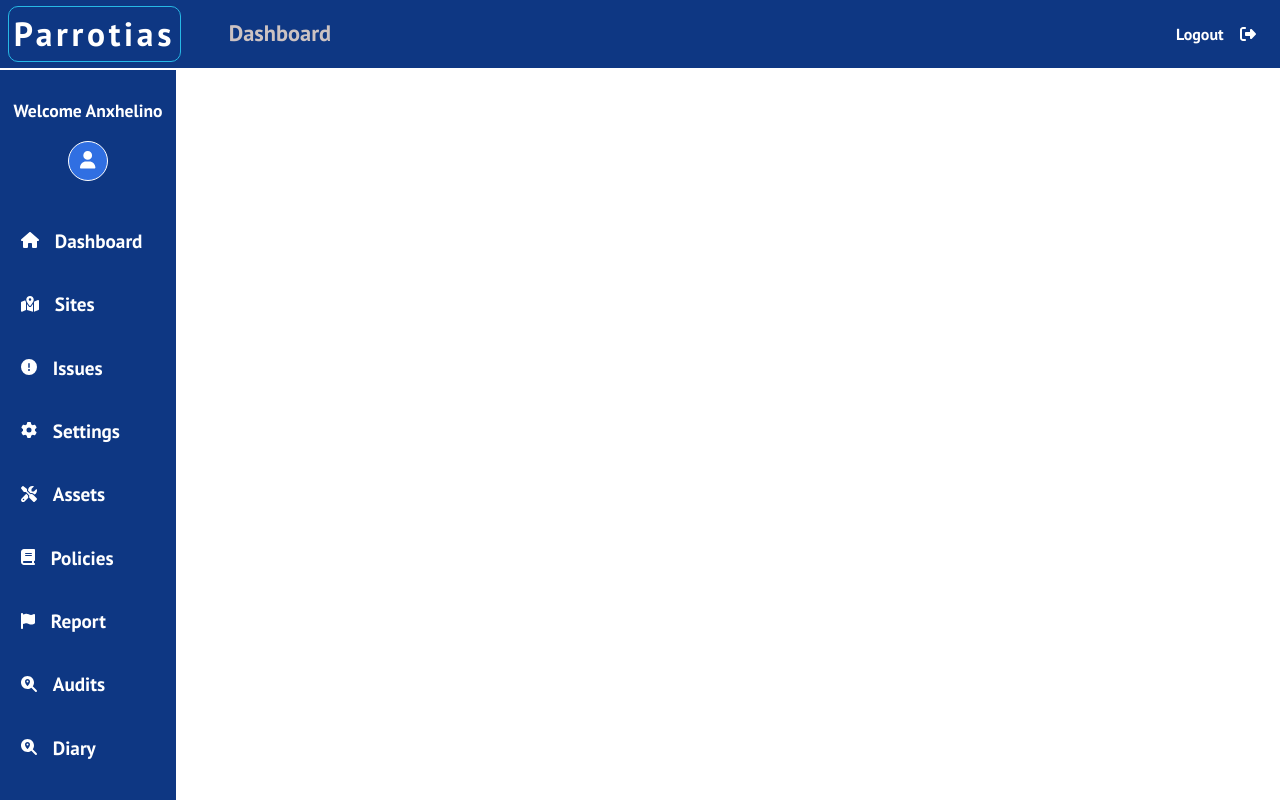
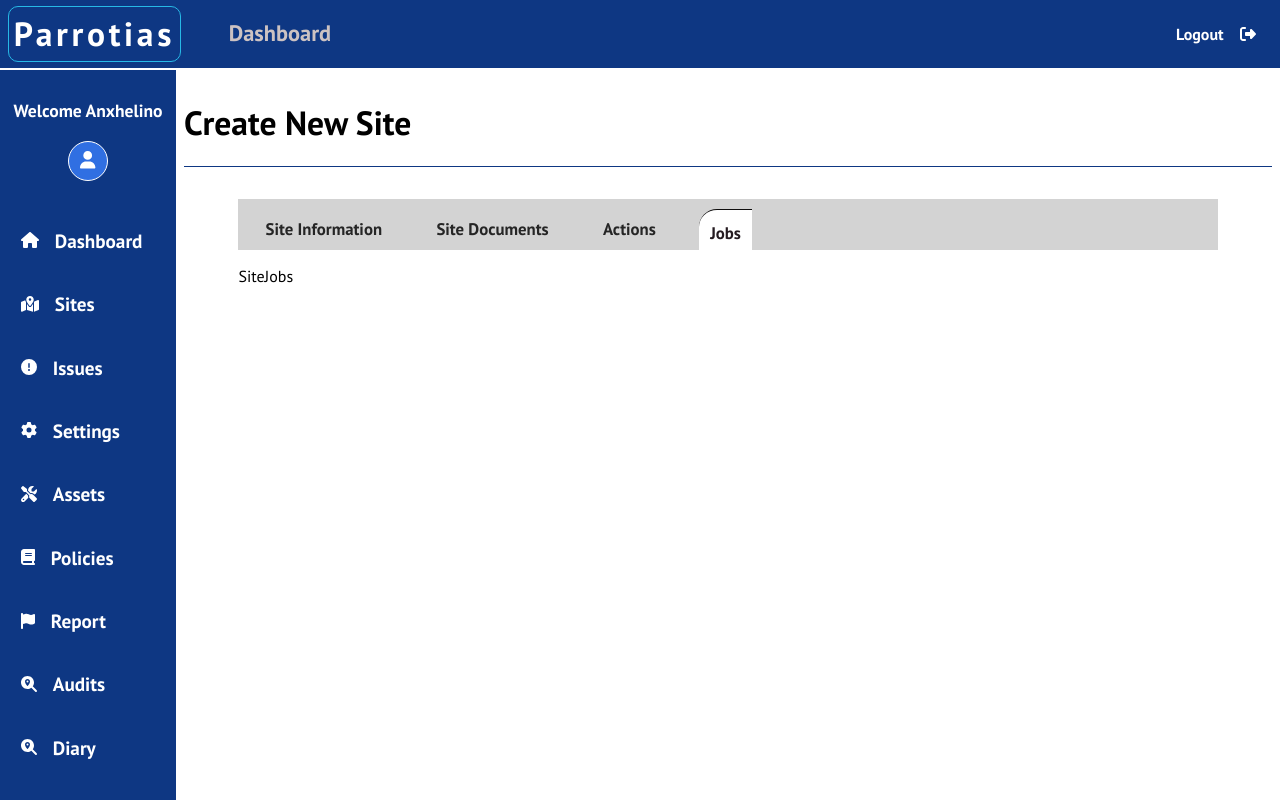
Before and after one commit to anxhelino/hse, a React (Create React App) app: page /sites/add-new-site/siteJobs in a window 1280 px wide. Shown: the top 800 px of the page. Built offline with nearby package versions, Linux system fonts and the light colour scheme.

Commit message:
create new site added

```diff
--- a/src/App.js
+++ b/src/App.js
@@ -13,6 +13,10 @@ import {
   Assets,
   Diary,
   CreateNewSite,
+  SiteInformation,
+  SiteDocuments,
+  SiteActions,
+  SiteJobs,
 } from './pages';
 
 function App() {
@@ -32,7 +36,12 @@ function App() {
             <Route path='/report' element={<Report />} />
             <Route path='/sites'>
               <Route index element={<Sites />} />
-              <Route path='add-new-site' element={<CreateNewSite />} />
+              <Route path='add-new-site' element={<CreateNewSite />}>
+                <Route path='siteInformation' element={<SiteInformation />} />
+                <Route path='siteDocuments' element={<SiteDocuments />} />
+                <Route path='siteActions' element={<SiteActions />} />
+                <Route path='siteJobs' element={<SiteJobs />} />
+              </Route>
             </Route>
             <Route path='/assets' element={<Assets />} />
             <Route path='/dairy' element={<Diary />} />
--- /dev/null
+++ b/src/components/createNewSite.jsx/CreateNewSiteContainer.jsx
@@ -0,0 +1,58 @@
+import React from 'react';
+import { Link, Outlet, useLocation } from 'react-router-dom';
+
+const CreateNewSiteContainer = () => {
+  const location = useLocation();
+  console.log(location.pathname);
+
+  return (
+    <div className='settingsContainer'>
+      <div className='pageSubTitle'>
+        <h1>Create New Site</h1>
+      </div>
+      <div className='createNewSiteContainer'>
+        <div className=' quickAccessText' style={{ height: '3.2rem' }}>
+          <div
+            className={
+              location.pathname === '/sites/add-new-site/siteInformation'
+                ? 'linkContainer active'
+                : 'linkContainer'
+            }
+          >
+            <Link to='siteInformation'>Site Information</Link>
+          </div>
+          <div
+            className={
+              location.pathname === '/sites/add-new-site/siteDocuments'
+                ? 'linkContainer active'
+                : 'linkContainer'
+            }
+          >
+            <Link to='siteDocuments'>Site Documents</Link>
+          </div>
+          <div
+            className={
+              location.pathname === '/sites/add-new-site/siteActions'
+                ? 'linkContainer active'
+                : 'linkContainer'
+            }
+          >
+            <Link to='siteActions'>Actions</Link>
+          </div>
+          <div
+            className={
+              location.pathname === '/sites/add-new-site/siteJobs'
+                ? 'linkContainer active'
+                : 'linkContainer'
+            }
+          >
+            <Link to='siteJobs'>Jobs</Link>
+          </div>
+        </div>
+        <Outlet />
+      </div>
+    </div>
+  );
+};
+
+export default CreateNewSiteContainer;
--- a/src/components/sites/SitesButton.jsx
+++ b/src/components/sites/SitesButton.jsx
@@ -5,7 +5,7 @@ import { Link } from 'react-router-dom';
 const SitesButton = () => {
   return (
     <div className='assetsButtonContainer'>
-      <Link to={'add-new-site'} className='assetsButton'>
+      <Link to={'add-new-site/siteInformation'} className='assetsButton'>
         <FontAwesomeIcon icon={faPlus} />
         Add New Site
       </Link>
--- a/src/index.css
+++ b/src/index.css
@@ -685,4 +685,38 @@ a {
     width: 100%;
     margin: 0 auto;
   }
+
+  .createNewSiteContainer {
+    width: 90%;
+    margin: 0 auto;
+  }
+  .createNewSiteContainer a {
+    font-size: 1.05rem;
+  }
+
+  .linkContainer {
+    margin-top: 0.5rem;
+    margin-right: 2rem;
+    padding: 0 0.7rem;
+
+    font-weight: 700;
+  }
+  .linkContainer a {
+    color: rgb(37, 37, 37);
+  }
+  .createNewSiteContainer .active {
+    background-color: white;
+    margin-top: 1rem;
+    height: 3rem;
+    text-align: center;
+    display: flex;
+    align-items: center;
+    font-weight: 700;
+    border-top: 1px solid #0e0d0d;
+
+    border-top-left-radius: 18px;
+  }
+  .createNewSiteContainer .active a {
+    color: #251b21;
+  }
 }
--- a/src/pages/sites/CreateNewSite.jsx
+++ b/src/pages/sites/CreateNewSite.jsx
@@ -1,9 +1,10 @@
 import React from 'react';
+import CreateNewSiteContainer from '../../components/createNewSite.jsx/CreateNewSiteContainer';
 
 const CreateNewSite = () => {
   return (
     <div className='dashboardContainer'>
-      <h1>Add New Site</h1>
+      <CreateNewSiteContainer />
     </div>
   );
 };
--- /dev/null
+++ b/src/pages/sites/SiteActions.jsx
@@ -0,0 +1,7 @@
+import React from 'react';
+
+const SiteActions = () => {
+  return <div>SiteActions</div>;
+};
+
+export default SiteActions;
--- /dev/null
+++ b/src/pages/sites/SiteDocuments.jsx
@@ -0,0 +1,7 @@
+import React from 'react';
+
+const SiteDocuments = () => {
+  return <div>SiteDocuments</div>;
+};
+
+export default SiteDocuments;
--- /dev/null
+++ b/src/pages/sites/SiteInformation.jsx
@@ -0,0 +1,7 @@
+import React from 'react';
+
+const SiteInformation = () => {
+  return <div>SiteInformation</div>;
+};
+
+export default SiteInformation;
--- /dev/null
+++ b/src/pages/sites/SiteJobs.jsx
@@ -0,0 +1,7 @@
+import React from 'react';
+
+const SiteJobs = () => {
+  return <div>SiteJobs</div>;
+};
+
+export default SiteJobs;
```
Also changed, not shown: src/pages/index.js (+8 -1 lines).
